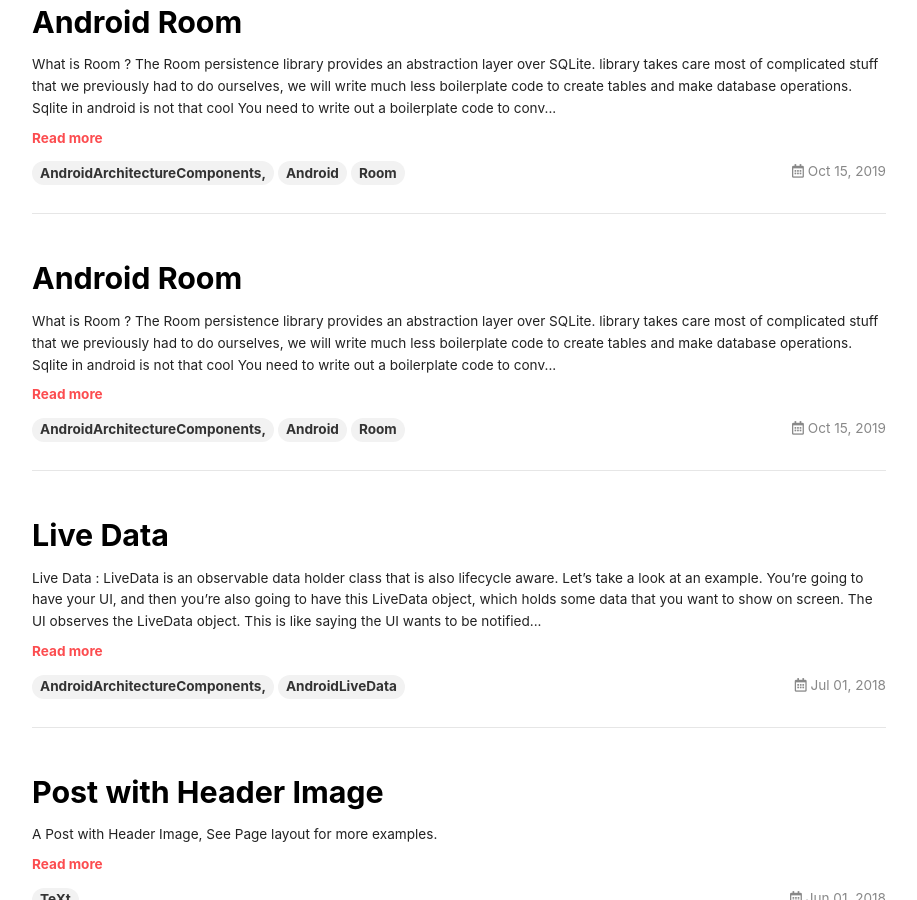
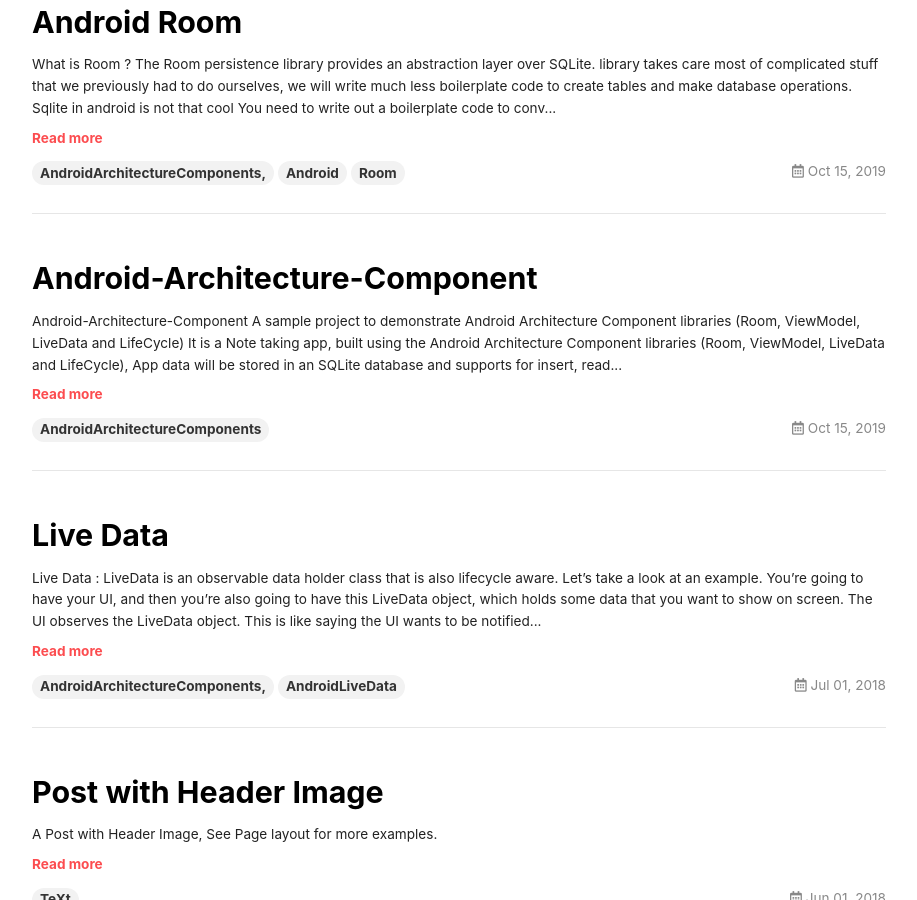
Before and after one commit to chethanmandya/Chethan, a Jekyll site: the page built from index.html, in a window 1280 px wide and 900 px high, scrolled down 908 px. Shown: the whole window, without its empty margins (181-1098 px from the left). Built offline with Jekyll 4.4.1, drawn with Linux system fonts in a browser that asks for light colours; nearby versions of some CDN libraries; the list of posts is cut into pages by our own code; part of the change alters nothing that is shown.

Commit message:
Update 2019-10-15-Android-Architecture-Component.md

````diff
--- a/_posts/2019-10-15-Android-Architecture-Component.md
+++ b/_posts/2019-10-15-Android-Architecture-Component.md
@@ -1,356 +1,81 @@
 ---
-title: Android Room
-tags: AndroidArchitectureComponents, Android Room
+title: Android-Architecture-Component
+tags: AndroidArchitectureComponents
 article_header:
   type: cover
   image:
 ---
 
 
-#### What is Room ?
-The Room persistence library provides an abstraction layer over SQLite. library takes care most of complicated stuff that we previously had to do ourselves, we will write much less boilerplate code to create tables and make database operations.
+# Android-Architecture-Component
+A sample project to demonstrate Android Architecture Component libraries (Room, ViewModel, LiveData and LifeCycle)
+
+It is a Note taking app, built using the Android Architecture Component libraries (Room, ViewModel, LiveData and LifeCycle), App data will be stored in an SQLite database and supports for insert, read, update and delete operations. For this I have followed the official recommendations from the "Guide to App Architecture" (link below).
+
+https://developer.android.com/topic/libraries/architecture ,
+
+https://developer.android.com/jetpack/docs/guide
+
+https://github.com/googlesamples/android-architecture-components
 
 
-
-### Sqlite in android is not that cool
-- You need to write out a boilerplate code to convert between your java object and your sqlite object.
-- It doesn't have compile time safety, if you building sqlite query and if you forgot to add comma, you going to get run time crash, that makes you very hard to test all those cases you put.
-- When you are writing reactive application and you want to observe the databases changes to UI , sqlite doesn't facilitate to do that but Room is built to work with LiveData and RxJava for data observation.
-
-I am not going to go too much on theoretical knowledge, if you have already used any of those sqllite wrapper like ORMLight, Realm, you will understand the advantages and disadvantages of having Room over any other library. Let me step into an example to make you understand how to use the room and its features.
-
-There are 3 major components in Room:
- - Database: Contains the database holder and serves as the main access point for the underlying connection to your app's persisted, relational data.
- - Entity: Represents a table within the database.
- - DAO: Contains the methods used for accessing the database.
+This sample will help you to learn what the Architecture Components are, how they work and why we need them. With help of ViewModel and LiveData, you will learn how to overcome some of the common problems that arise from the Activity and Fragment lifecycle, configuration changes and bloated, tightly coupled classes.
 
 
-Below example is json response gives you nearby venues which are available on foursquare apis. consider your response look like as below.
+**LiveData** is an observable dataholder and it is life-cycle aware, which means it automatically starts and stops updating the UI-controller at the right times in it's lifecycle.
 
-```kotlin
- "venues": [
-      {
-        "id": "5a2285eddee7701b1d63d2d3",
-        "name": "Trainmore",
-        "location": {
-          "address": "Coolsingel 63",
-          "lat": 51.92291909950766,
-          "lng": 4.478042374114597,
-          "labeledLatLngs": [
-            {
-              "label": "display",
-              "lat": 51.92291909950766,
-              "lng": 4.478042374114597
-            }
-          ],
-          "postalCode": "3012 AS",
-          "cc": "NL",
-          "city": "Rotterdam",
-          "state": "South Holland",
-          "country": "Netherlands",
-          "formattedAddress": [
-            "Coolsingel 63",
-            "3012 AS Rotterdam",
-            "Netherlands"
-          ]
-        },
-        "categories": [
-          {
-            "id": "4bf58dd8d48988d175941735",
-            "name": "Gym \/ Fitness Center",
-            "pluralName": "Gyms or Fitness Centers",
-            "shortName": "Gym \/ Fitness",
-            "icon": {
-              "prefix": "https:\/\/ss3.4sqi.net\/img\/categories_v2\/building\/gym_",
-              "suffix": ".png"
-            },
-            "primary": true
-          }
-        ],
-        "referralId": "v-1557410027",
-        "hasPerk": false
-      }]
+For the backend of our app we will use the "Room Persistence Library", which works as a wrapper around SQLite and helps us reduce boilerplate code by making extensive use of Annotations. Instead of creating an SQLiteOpenHelper, we simply turn Java classes into "entities" to create tables, and use "Data Access Objects" (DAO) to query these tables and make operations on them. Room also provides compile time verification for SQL statements, so we run into fewer runtime exceptions, caused by typos and invalid queries. We will also use a "Repository" class that works as another abstraction layer between the ViewModel and the underlying data model.
 
-```
+Together, this whole structure constitues an "MVVM" (Model-View-ViewModel) architecture, which follows the single responsibility and separation of concerns principles.
 
-### @Entity :
-Room creates a table for each class annotated with @Entity; the fields in the class correspond to columns in the table.
+![alt text](https://github.com/chethu/Android-architecture-Component/blob/master/app/src/main/res/drawable/AndroidArchitecturalComponent.png)
 
-Now how do you save above json response ?
+ViewModel works with Room and LiveData to replace the loader. The ViewModel ensures that the data survives a device configuration change. Room informs your LiveData when the database changes, and the LiveData, in turn, updates your UI with the revised data.
 
-Note keeping only what we needed :
+### Room :
+it is wrapper around sqlite that takes care most of complicated stuff that we previously had to do ourselves, we will write much less boilerplate code to create tables and make database operations. Room provides compile time verifications for our SQL lite. Example like we are trying to create column that doesn’t exist Or if we do type error in SQL statement , we can’t even compile our code, it is obviously much better than having the app crash at run time.
 
-It is really not necessary to have all of the information of venue object which comes from venue response, Creating a User Minimal object that holds only the data needed will improve the amount of memory used by the app. it is always recommended to load only the subset of fields what is needed for UI, that will improve the speed of the queries by reducing the IO cost. Hence I have considered below fields in the venue table.
+### DAO Data access object :
+which is used to communicate to SQLite .
 
-The following code snippet shows how to define an entity for above json structure:
+### View Model :
+its job is to hold and preparing all the data which is require for user interface. We don’t have to put any of those code directly into fragment and activity, instead fragment and activity connects to view model and get all the necessary data from there. UI keeps job of drawing data into screen and reporting user interaction back to view model. view model receive this data and pass on to under layers of the app either to load new data and changes to data. In simple view model act as gateway between UI controller
 
-``` kotlin
-@Entity(
-    indices = [
-        Index("location_city")],
-    primaryKeys = ["id"]
-)
-data class Venue(
-    @field:SerializedName("id")
-    var id: String,
+Rotating change : When there is configuration changes , I mean rotating screen from portrait to landscape , entire activity will recreate , activity will be reinitiate in order to reload different layout. In the past, what ever the data which is there in the screen were saving in onSavedInstance call back, restore back using onRestore call back. with help of view model we no need to worry any more for configuration changes. It will provide existing data instance to reload data.
 
-    @field:SerializedName("name")
-    var name: String? = "",
+it's also just general good software design, one common pit fall when developing for android is putting a lot of variables, logic and data into your activities and fragments, this create large unmaintainable mess of a class and violates the single responsiblity principle.
 
-    @field:SerializedName("location")
-    @field:Embedded(prefix = "location_")
-    var location: Location
+View model are meant to be in addition to onsaved instance state, View model do not survive process shutdown due to resource restrictions but on saved instance bundle do. View model are great for storing huge amount of data, on saved instance state bundle, no so much.
 
+Use view model to store as much UI data as possible so that data doesn't need to be reloaded Or regenerated during configuration channge. On saved instance state on other hand should store the smallest amount of data needed to restore the UI state if the process is shut down by framework
 
-) : Serializable {
+You can use view models to easily divide out that responsiblity. The view models will be responsilbe for holding all of the data that you're going to show in your UI and then the activity is only responsible for knowing how to draw that data to the screen and receiving user interactions, but not for processing them .
 
-}
-```
+Make sure your view model doesn't become bloted with too many responsibilities. To avoid this, you can create a presenter class or implement a more fully fledgeed clean architechture.
 
+### Repository :
+it is one more abstraction layer , it mediate between different data source like our local database OR webservice. View model doesn’t have to care about where the data comes from , how it is fetch.
 
-### @Dao
-For every entity you should define Data access object (DAO), This class are responsible for defining the methods that access the database.
+### Live Data :
+Live data is an observable data holder, it is life cycle aware.
+Here UI observes Live data object, this is like saying the UI wants to be notified of updates. there when live data changes the UI will get notified
 
-Below code snippet shows how to define a Dao class for venu entity
+Live data objects will usually kept in the view model class.
 
-```kotlin
-@Dao
-@OpenForTesting
-abstract class VenueDao {
+what makes live data different from other observables is that it is also life cycle aware, this mean that that it understands whether your UI is on screen, offscreen or destroyed
 
+Room is build to work well with live data, Room can return live data objects which are automatically notified when the database data changes and have their data loaded in a background thread.
 
-    @Insert(onConflict = OnConflictStrategy.REPLACE)
-    abstract fun insertVenue(vararg repos: Venue)
+Live data also provides transformation, include map, switch map, mediator live data for your own custom transformation
 
+***Maps*** lets you apply a function to the output of Livedata A and then propagate the results downstream to live data B.
+For example - you could use Live data to take user object and instead output a string of the users combined first and last name.
 
-    @Insert(onConflict = OnConflictStrategy.REPLACE)
-    abstract fun insertVenues(repositories: List<Venue>)
+***SwitchMap*** function transformation is a lot like map, but for mapping functions that emit Live data instead of values
 
+If you want to go ahead and makes your own custum data transformation, you should take a look at the mediator live data class
 
-    @Insert(onConflict = OnConflictStrategy.REPLACE)
-    abstract fun insert(result: VenuesSearchResult)
-
-
-    @Insert(onConflict = OnConflictStrategy.IGNORE)
-    abstract fun createVenueIfNotExists(venue: Venue): Long
-
-
-    @Delete
-    abstract fun delete(item: Venue)
-
-
-    @Query("DELETE FROM Venue")
-    abstract fun deleteAll()
-
-
-    @Query("SELECT * FROM Venue")
-    abstract fun loadAllTheVenue(): LiveData<List<Venue>>
-
-
-    @Query("SELECT * FROM VenuesSearchResult WHERE `query` = :query")
-    abstract fun search(query: String): LiveData<VenuesSearchResult>
-
-
-    fun loadOrdered(repoIds: List<String>): LiveData<List<Venue>> {
-        val order = SparseIntArray()
-        repoIds.withIndex().forEach {
-            order.put(it.index, it.index)
-        }
-        return Transformations.map(loadById(repoIds)) { repositories ->
-
-
-            repositories
-        }
-    }
-
-
-    @Query("SELECT * FROM Venue WHERE id in (:venueIds)")
-    abstract fun loadById(venueIds: List<String>): LiveData<List<Venue>>
-
-
-    @Query("SELECT * FROM VenuesSearchResult WHERE `query` = :query")
-    abstract fun findSearchResult(query: String): VenuesSearchResult?
-
-}
-```
-
-
-### @Database
-To create database we need to define an abstract class that extends RoomDatabase. This class is annotated with @Database, lists of entities contained in the database, and the DAOs which access them. The database version has to be increased by 1, from the initial value.
-
-Below code snippet shows how to define your database class
-
-```kotlin
-@Database(
-    entities = [
-        VenuesSearchResult::class,
-        VenueDetails::class,
-        VenuePhotos::class,
-        Venue::class],
-    version = 1,
-    exportSchema = false
-)
-
-abstract class AppDatabase : RoomDatabase() {
-    abstract fun venueDao(): VenueDao
-    abstract fun venueDetailsDao(): VenueDetailsDao
-}
-```
-
-###  @Embedded
-
-When you annotated field as Embedded, all of those nested field of annotated field will be created as a separate column in the same Entity.
-
-In the above Venu response, location field has `address`, `lat` and `lng` nested field, all of those filed will be created as separated column in same entity Venue.
-
-```kotlin
-@Entity(
-    indices = [
-        Index("location_city")],
-    primaryKeys = ["id"]
-)
-data class Venue(
-    @field:SerializedName("id")
-    var id: String,
-
-    @field:SerializedName("name")
-    var name: String? = "",
-
-    @field:SerializedName("location")
-    @field:Embedded(prefix = "location_")
-    var location: Location
-
-
-) : Serializable {
-
-}
-
-```
-### foreignKeys
-
-if suppose, your field contains nested list OR only list. we save this data field either by foreign key relation OR by type converters.
-
-You will go for making it as foreign key relation when it has very complex structure, structure which has nested list. or you can save them using type convertor when it has only list of objects, like list of primitive type.
-
-When you have more than one nested list, it is better to save them in foreign key relationship because type convertor is not best fit for nested list, it will slow down performance because of too many traverses in the list while converting user object to primitive type and vice versa.
-
-In the below example, Venue Details has a field called Photos, The Photos has nested list, it is a relation of 1 to Many. To map this type of relation we will use the @ForeignKey annotation.
-
-``` kotlin
-
-@Entity(primaryKeys = ["id"])
-data class VenueDetails(
-
-        @field:SerializedName("id")
-        var id: String,
-
-        @field:SerializedName("name")
-        var name: String? = "",
-
-        @field:SerializedName("description")
-        var description: String? = "",
-
-        @field:SerializedName("contact") // Nested object
-        @field:Embedded(prefix = "contact_")
-        var contact: Contact?,
-
-        @field:SerializedName("rating")
-        var rating: Double? = 0.0,
-
-        @field:SerializedName("location")
-        @field:Embedded(prefix = "location_")
-        var location: Location?,
-
-       /**
-        we are ignoring field because we going to hold this data by foreigh annotation
-       */
-        @field:SerializedName("photos")
-        @Ignore
-        var photos: Photos?
-
-) : Serializable {
-    constructor() : this("", "", "", null, 0.0, null, null)
-
-}
-
-```
-Below entity of VenuePhotos saves the Photo object information which we have ignored in VenueDetails. You can have your own version of entity to save Photo object element "url". it is really not necessary to have complete Photo object with all other fields when you are not using in the app. In the below snappet, we have considered parent entity as Venue Details and child entity as VenuePhotos. we are linking these two entities together by using parent column id in Venue and venueId child column id from VenuePhotos
-
-``` kotlin
-@Entity(
-        indices = [Index("venueId")],
-        foreignKeys = [ForeignKey(
-                entity = VenueDetails::class,
-                parentColumns = ["id"],
-                childColumns = ["venueId"],
-                onDelete = ForeignKey.CASCADE,
-                deferred = true
-        )])
-data class VenuePhotos(
-        @PrimaryKey(autoGenerate = true)
-        val id : Int,
-        val venueId: String, // this ID points to a VenueDetails
-        val url: String? = ""
-) {
-        constructor(venueId : String, url:String) : this(0,venueId, url)
-}
-
-```
-
-### @TypeConverters
-
-Sometimes we may need to store object as is in one column rather than storing them in separate column as in case of @Embedded, so Type converters comes to the rescue.
-
-Below is the the class which will tell Room how to convert ArrayList object to one of SQLite data type. We will implement methods to convert ArrayList to String for storing it in DB and String back to ArrayList for getting back original User object.
-
-Below is the code snappets where we convert String to Integer list and vice versa. basically table save this data as one of its primitive type rather than user object.
-
-```kotlin
-object VenueTypeConverters {
-    @TypeConverter
-    @JvmStatic
-    fun stringToIntList(data: String?): List<String>? {
-        return data?.let {
-            it.split(",").map {
-                it
-            }
-        }?.filterNotNull()
-    }
-
-    @TypeConverter
-    @JvmStatic
-    fun intListToString(ints: List<String>?): String? {
-        return ints?.joinToString(",")
-    }
-}
-```
-
-Another example :
-
-```kotlin
-object Converters {
-        @TypeConverter
-        fun fromString(value: String): ArrayList<String> {
-                val listType = object : TypeToken<ArrayList<String>>() {
-
-                }.getType()
-                return Gson().fromJson<Any>(value, listType)
-        }
-
-        @TypeConverter
-        fun fromArrayList(list: ArrayList<String>): String {
-                val gson = Gson()
-                return gson.toJson(list)
-        }
-}
-
-```
-
-Public static String fromArrayList(ArrayList<String> list) :
-This method takes our arraylist object as parameter and returns string representation for it so that it can be stored in Room Database.  to make string, just creating Gson object and calling toJson method with our object as parameter is enough.
-
-public static ArrayList<String> fromString(String value) : While reading data back from Room Database, we get JSON form of our arraylist which we need to convert back. We will use Gson method fromJson by providing JSON string as parameter. But while converting back, we also need to provide the class of original object (in our case, arraylist), but providing arraylist is not enough here as Gson will not be able know what kind of list it has to form.
-
+LiveData is an observable data holder class, LiveData only updates app component observers that are in an active lifecycle state.
 
 
 <!--more-->
````
